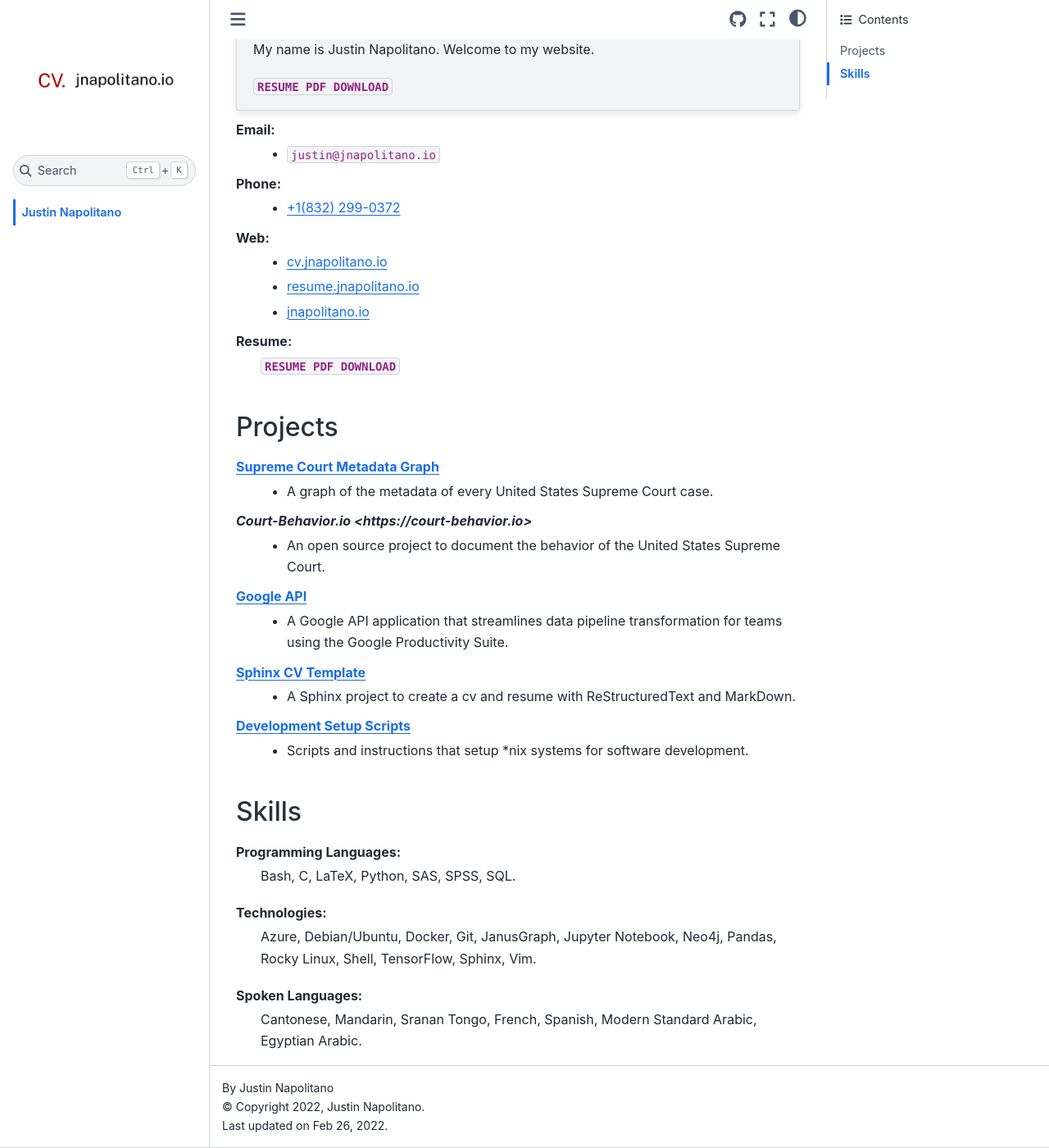
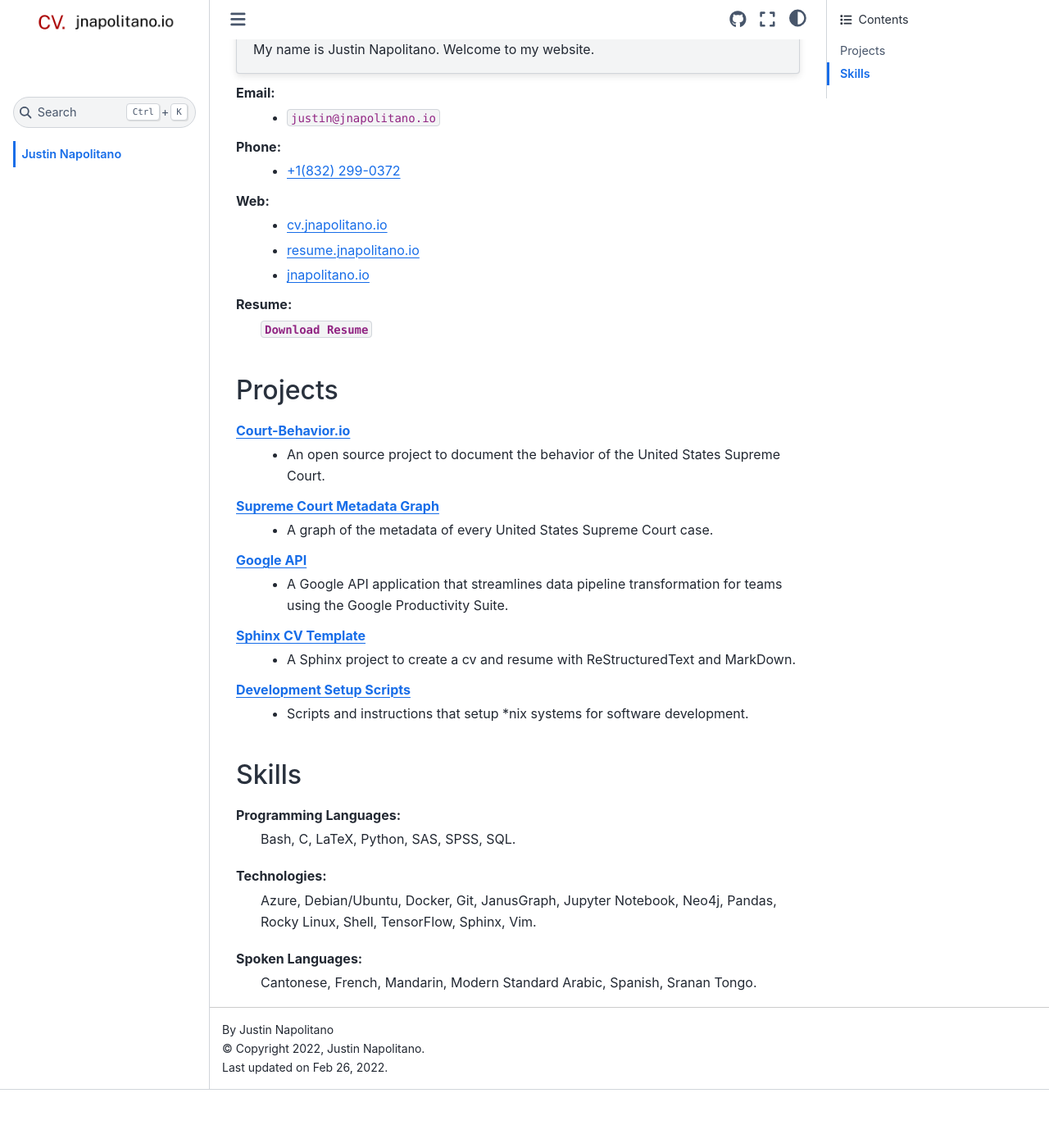
Before and after one commit to justin-napolitano/jnapolitano.io, a Sphinx documentation site: the page built from source/index.rst, in a window 1280 px wide and 1400 px high, scrolled down 142 px. Shown: the whole window at 82% size. Built offline with Sphinx 7.4.7 and the Sphinx Book theme 1.1.4, drawn with Linux system fonts in a browser that asks for light colours; cross-references to code outside the pages are shown as plain code; after the commit the page ends 1471 px from its top, so only the background shows below that.

Commit message:
autocommit on1645898608.132265

```diff
--- a/source/index.rst
+++ b/source/index.rst
@@ -9,9 +9,6 @@ Justin Napolitano
 
 
     My name is Justin Napolitano.  Welcome to my website.
-
-    :download:`RESUME PDF DOWNLOAD <pdf/justin_napolitano_resume.pdf>`
-
 
 
 Email:
@@ -26,17 +23,18 @@ Web:
     * `jnapolitano.io <https://jnapolitano.io>`_
 
 Resume:
-    :download:`RESUME PDF DOWNLOAD <pdf/justin_napolitano_resume.pdf>`
+    :download:`Download Resume <pdf/justin_napolitano_resume.pdf>`
 
 
 
 Projects
 #########
+
+`Court-Behavior.io <https://court-behavior.io>`_
+    * An open source project to document the behavior of the United States Supreme Court.
+
 `Supreme Court Metadata Graph <https://cv.jnapolitano.io/parts/analysis/political-analysis/sup-court/project-sup-court-meta-data-graph/index.html>`__
     * A graph of the metadata of every United States Supreme Court case.
-
-`Court-Behavior.io <https://court-behavior.io>`
-    * An open source project to document the behavior of the United States Supreme Court.
 
 `Google API <https://cv.jnapolitano.io/parts/python-development/google/index.html>`__
     * A Google API application that streamlines data pipeline transformation for teams using the Google Productivity Suite.
@@ -57,4 +55,4 @@ Technologies:
     Azure, Debian/Ubuntu, Docker, Git, JanusGraph, Jupyter Notebook, Neo4j, Pandas, Rocky Linux, Shell, TensorFlow, Sphinx, Vim.
 
 Spoken Languages:
-    Cantonese, Mandarin, Sranan Tongo, French, Spanish, Modern Standard Arabic, Egyptian Arabic.
+    Cantonese, French, Mandarin, Modern Standard Arabic, Spanish, Sranan Tongo.
```
Also changed, not shown: 5 other files.
